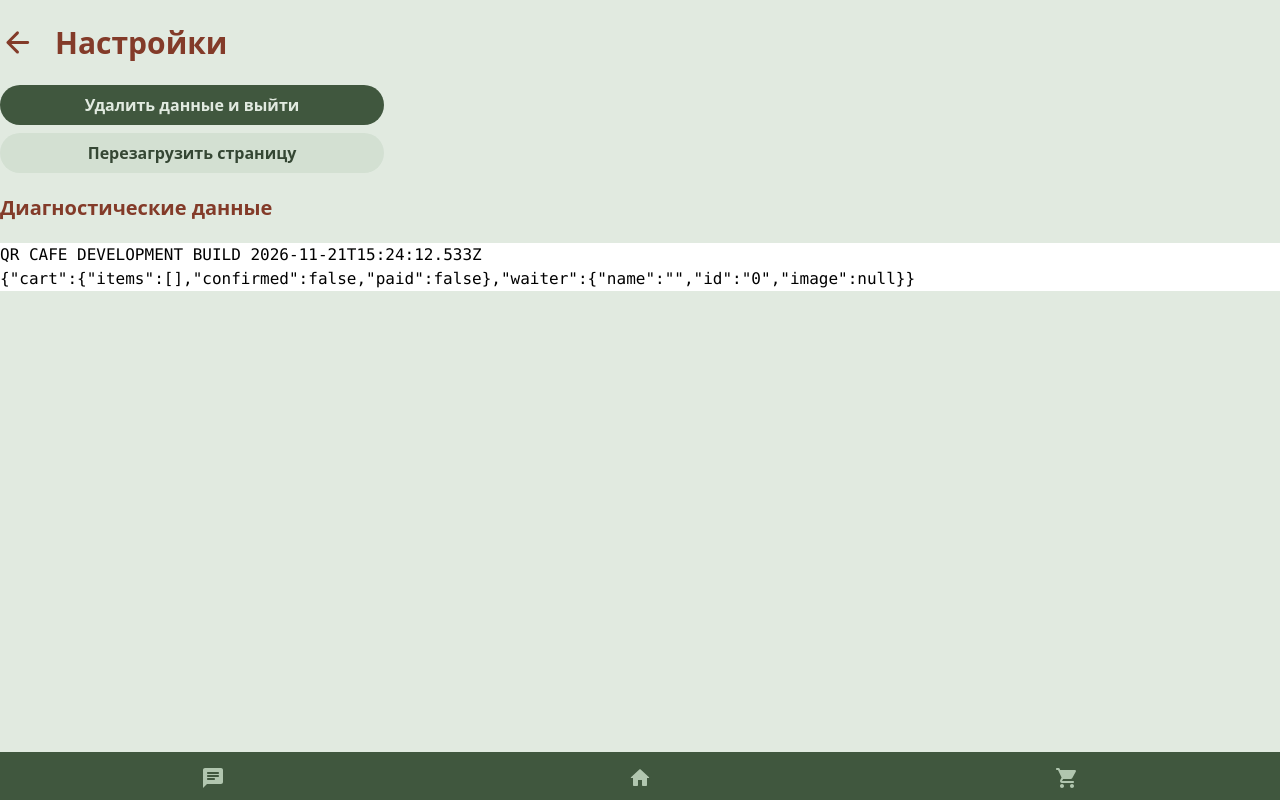
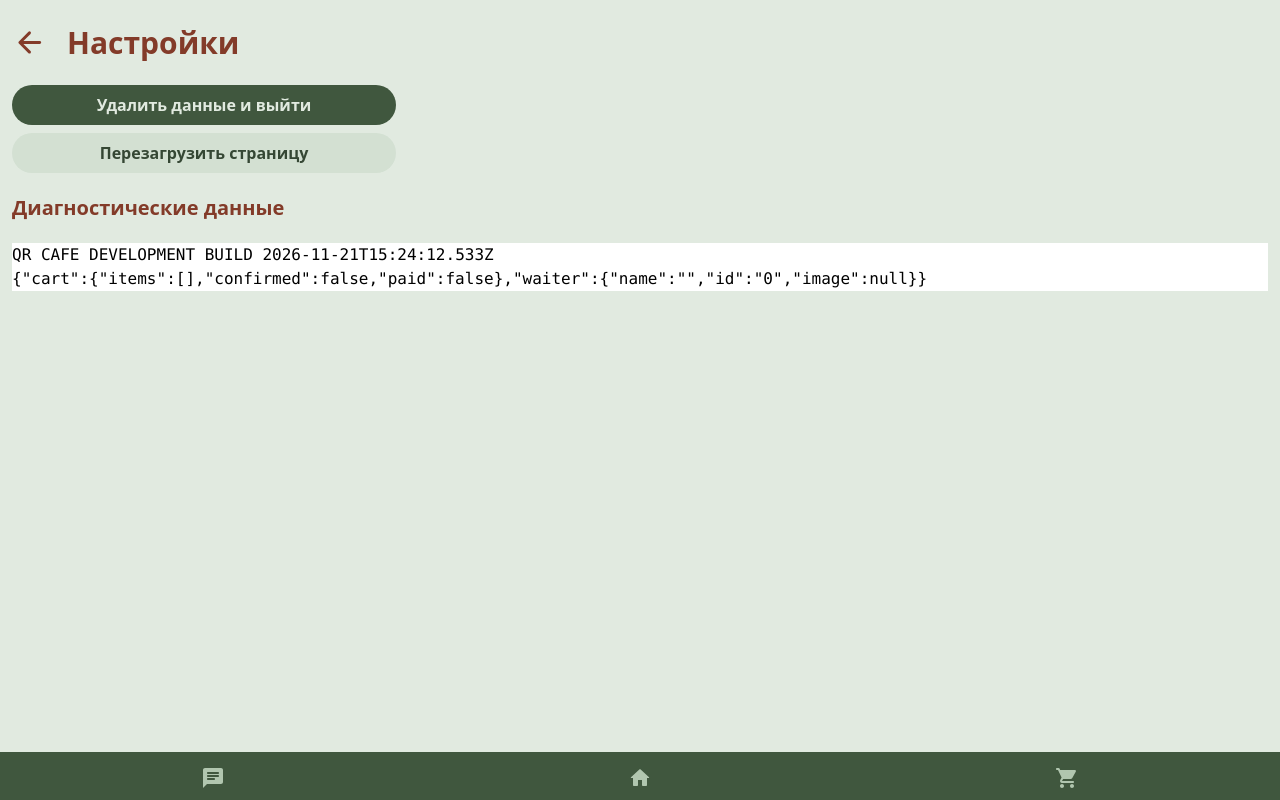
Before and after one commit to Kexogg/qrcafe, a React (Vite) app in the folder client/: page /customer/settings in a window 1280 px wide. Built offline with nearby package versions, Linux system fonts and the light colour scheme.

Commit message:
adjust styles

```diff
--- a/client/src/components/UI/ServedBy/ServedBy.tsx
+++ b/client/src/components/UI/ServedBy/ServedBy.tsx
@@ -5,7 +5,7 @@ export const ServedBy = () => {
     const waiter = useAppSelector((state) => state.waiter)
     return (
         waiter && (
-            <section className={'flex gap-5 px-5'}>
+            <section className={'flex gap-5'}>
                 {waiter.image ? (
                     <img
                         src={waiter.image}
--- a/client/src/pages/CustomerSettings/CustomerSettings.tsx
+++ b/client/src/pages/CustomerSettings/CustomerSettings.tsx
@@ -9,7 +9,7 @@ export const CustomerSettings = () => {
     const state = useAppSelector((state) => state)
     const [modalOpen, setModalOpen] = useState(false)
     return (
-        <section className={'flex flex-col gap-5'}>
+        <section className={'flex flex-col gap-5 px-3'}>
             <Modal
                 autoHeight
                 title={'Вы уверены, что хотите выйти?'}
@@ -40,7 +40,7 @@ export const CustomerSettings = () => {
                 />
             </span>
             <h2 className={'text-accent-800'}>Диагностические данные</h2>
-            <div className={'bg-white'}>
+            <div className={'overflow-x-scroll bg-white'}>
                 <pre>
                     QR CAFE <BuildInfo />
                 </pre>
--- a/client/src/pages/CutomerHome/CustomerHome.tsx
+++ b/client/src/pages/CutomerHome/CustomerHome.tsx
@@ -13,7 +13,7 @@ export const CustomerHome = () => {
     ]
     return (
         <>
-            <section className={'flex justify-between'}>
+            <section className={'flex justify-between px-5 text-primary-700'}>
                 <ServedBy />
                 <Link to={'/customer/settings'}>
                     <SettingsRounded />
```
